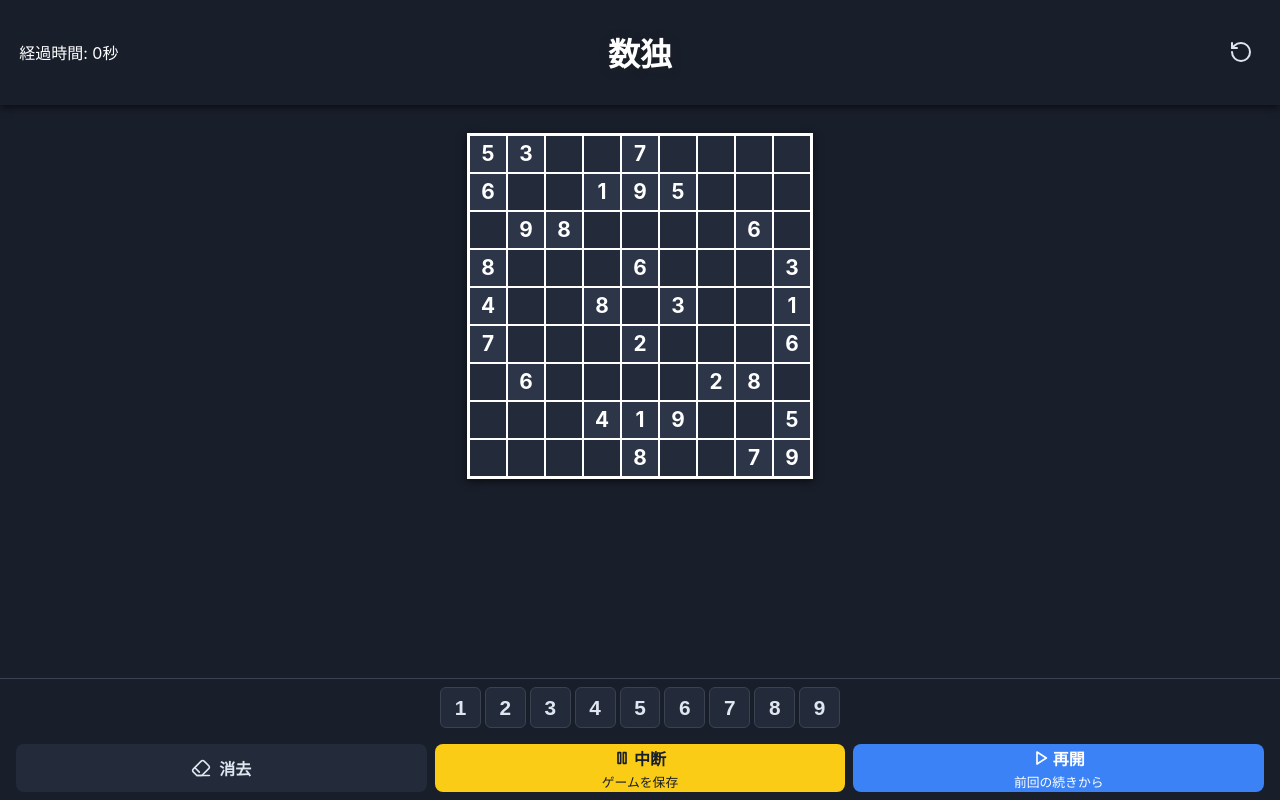
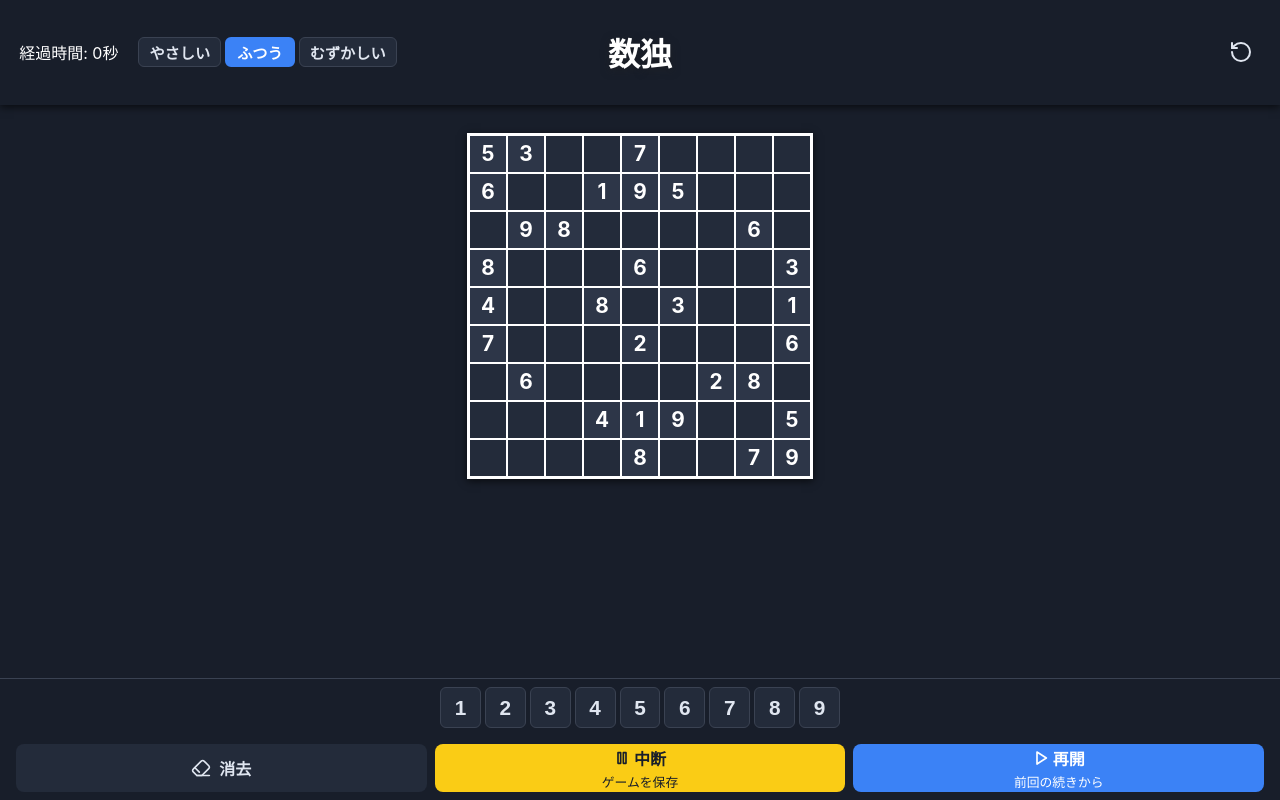
Before and after one commit to shou-dev19/sudoku-app, a React (Create React App) app in the folder sudoku-web/: page / in a window 1280 px wide. Built offline with nearby package versions, Linux system fonts and the light colour scheme.

Commit message:
数独パズル生成機能を実装。難易度選択機能を追加し、ゲーム開始時にランダムなパズルを生成するように変更。UIに難易度選択ボタンを追加し、スタイルを調整。

```diff
--- a/sudoku-web/src/App.tsx
+++ b/sudoku-web/src/App.tsx
@@ -53,6 +53,67 @@ function isCleared(board: BoardState, errors: boolean[][]): boolean {
   return true;
 }
 
+// --- ランダムな完成盤面を生成する関数 ---
+function shuffle<T>(array: T[]): T[] {
+  const arr = array.slice();
+  for (let i = arr.length - 1; i > 0; i--) {
+    const j = Math.floor(Math.random() * (i + 1));
+    [arr[i], arr[j]] = [arr[j], arr[i]];
+  }
+  return arr;
+}
+
+function isSafe(board: BoardState, row: number, col: number, num: number): boolean {
+  for (let x = 0; x < 9; x++) {
+    if (board[row][x] === num || board[x][col] === num) return false;
+  }
+  const startRow = Math.floor(row / 3) * 3;
+  const startCol = Math.floor(col / 3) * 3;
+  for (let i = 0; i < 3; i++) {
+    for (let j = 0; j < 3; j++) {
+      if (board[startRow + i][startCol + j] === num) return false;
+    }
+  }
+  return true;
+}
+
+function fillBoard(board: BoardState): boolean {
+  for (let row = 0; row < 9; row++) {
+    for (let col = 0; col < 9; col++) {
+      if (board[row][col] === null) {
+        for (const num of shuffle([1,2,3,4,5,6,7,8,9])) {
+          if (isSafe(board, row, col, num)) {
+            board[row][col] = num;
+            if (fillBoard(board)) return true;
+            board[row][col] = null;
+          }
+        }
+        return false;
+      }
+    }
+  }
+  return true;
+}
+
+function generateSudokuPuzzle(emptyCells: number = 40): BoardState {
+  // 完成盤面を作る
+  const board: BoardState = emptyBoard();
+  fillBoard(board);
+  // 問題用に指定数だけランダムに空欄にする
+  let count = 0;
+  const cells = shuffle(Array.from({length: 81}, (_, i) => i));
+  for (const idx of cells) {
+    if (count >= emptyCells) break;
+    const r = Math.floor(idx / 9);
+    const c = idx % 9;
+    if (board[r][c] !== null) {
+      board[r][c] = null;
+      count++;
+    }
+  }
+  return cloneBoard(board);
+}
+
 const App: React.FC = () => {
   const [initial, setInitial] = useState<BoardState>(cloneBoard(samplePuzzle));
   const [current, setCurrent] = useState<BoardState>(cloneBoard(samplePuzzle));
@@ -63,6 +124,8 @@ const App: React.FC = () => {
   const [elapsed, setElapsed] = useState<number>(0);
   const [paused, setPaused] = useState(false);
   const [resumeAvailable, setResumeAvailable] = useState(false);
+  // 難易度: easy=30, normal=40, hard=50
+  const [difficulty, setDifficulty] = useState<'easy'|'normal'|'hard'>('normal');
 
   // セーブ/ロード
   useEffect(() => {
@@ -118,8 +181,13 @@ const App: React.FC = () => {
 
   // 新しいゲーム
   const handleNewGame = () => {
-    setInitial(cloneBoard(samplePuzzle)); // 本来はランダム生成
-    setCurrent(cloneBoard(samplePuzzle));
+    let emptyCells = 40;
+    if (difficulty === 'easy') emptyCells = 30;
+    if (difficulty === 'normal') emptyCells = 40;
+    if (difficulty === 'hard') emptyCells = 50;
+    const puzzle = generateSudokuPuzzle(emptyCells);
+    setInitial(cloneBoard(puzzle));
+    setCurrent(cloneBoard(puzzle));
     setSelected(null);
     setCleared(false);
     setStartTime(Date.now());
@@ -145,8 +213,56 @@ const App: React.FC = () => {
   return (
     <div className="App" style={{minHeight: '100vh', display: 'flex', flexDirection: 'column'}}>
       <header className="app-header-bar">
-        <div className="header-left">
+        <div className="header-left" style={{display:'flex',alignItems:'center',gap:12}}>
           <span className="time-info">経過時間: {Math.floor(elapsed/1000)}秒</span>
+          {/* 難易度選択UI */}
+          <div style={{marginLeft:8, display:'flex', gap:4}}>
+            <button
+              style={{
+                padding: '2px 10px',
+                borderRadius: 6,
+                border: difficulty==='easy' ? '2px solid #facc15' : '1px solid #3a4252',
+                background: difficulty==='easy' ? '#facc15' : '#232b3a',
+                color: difficulty==='easy' ? '#181e2a' : '#e0e6f0',
+                fontWeight: 'bold',
+                cursor: 'pointer',
+                fontSize: '0.95em',
+                transition: 'all 0.2s',
+              }}
+              onClick={()=>setDifficulty('easy')}
+              disabled={paused}
+            >やさしい</button>
+            <button
+              style={{
+                padding: '2px 10px',
+                borderRadius: 6,
+                border: difficulty==='normal' ? '2px solid #3b82f6' : '1px solid #3a4252',
+                background: difficulty==='normal' ? '#3b82f6' : '#232b3a',
+                color: difficulty==='normal' ? '#fff' : '#e0e6f0',
+                fontWeight: 'bold',
+                cursor: 'pointer',
+                fontSize: '0.95em',
+                transition: 'all 0.2s',
+              }}
+              onClick={()=>setDifficulty('normal')}
+              disabled={paused}
+            >ふつう</button>
+            <button
+              style={{
+                padding: '2px 10px',
+                borderRadius: 6,
+                border: difficulty==='hard' ? '2px solid #ef4444' : '1px solid #3a4252',
+                background: difficulty==='hard' ? '#ef4444' : '#232b3a',
+                color: difficulty==='hard' ? '#fff' : '#e0e6f0',
+                fontWeight: 'bold',
+                cursor: 'pointer',
+                fontSize: '0.95em',
+                transition: 'all 0.2s',
+              }}
+              onClick={()=>setDifficulty('hard')}
+              disabled={paused}
+            >むずかしい</button>
+          </div>
         </div>
         <div className="header-center">
           <h1>数独</h1>
```
